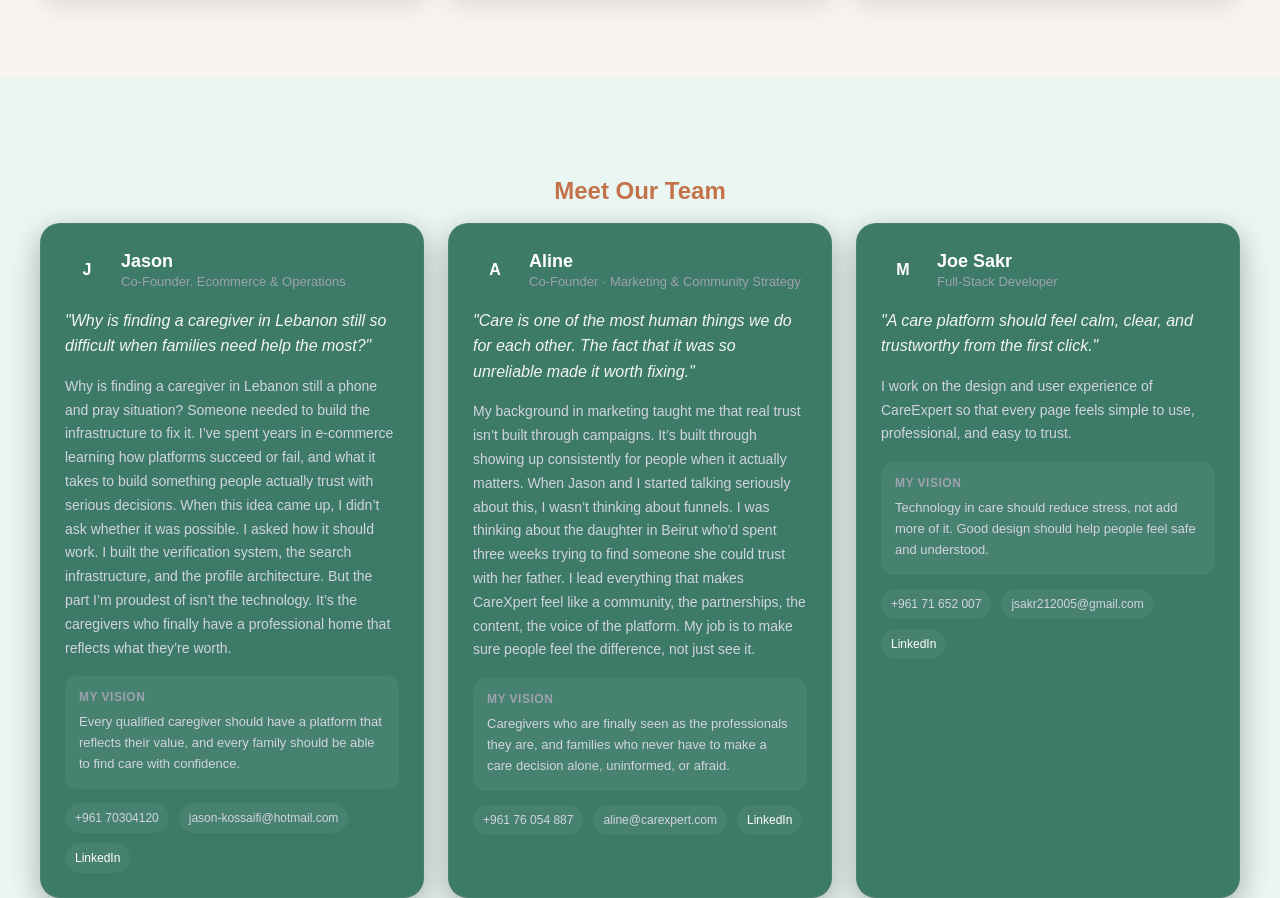
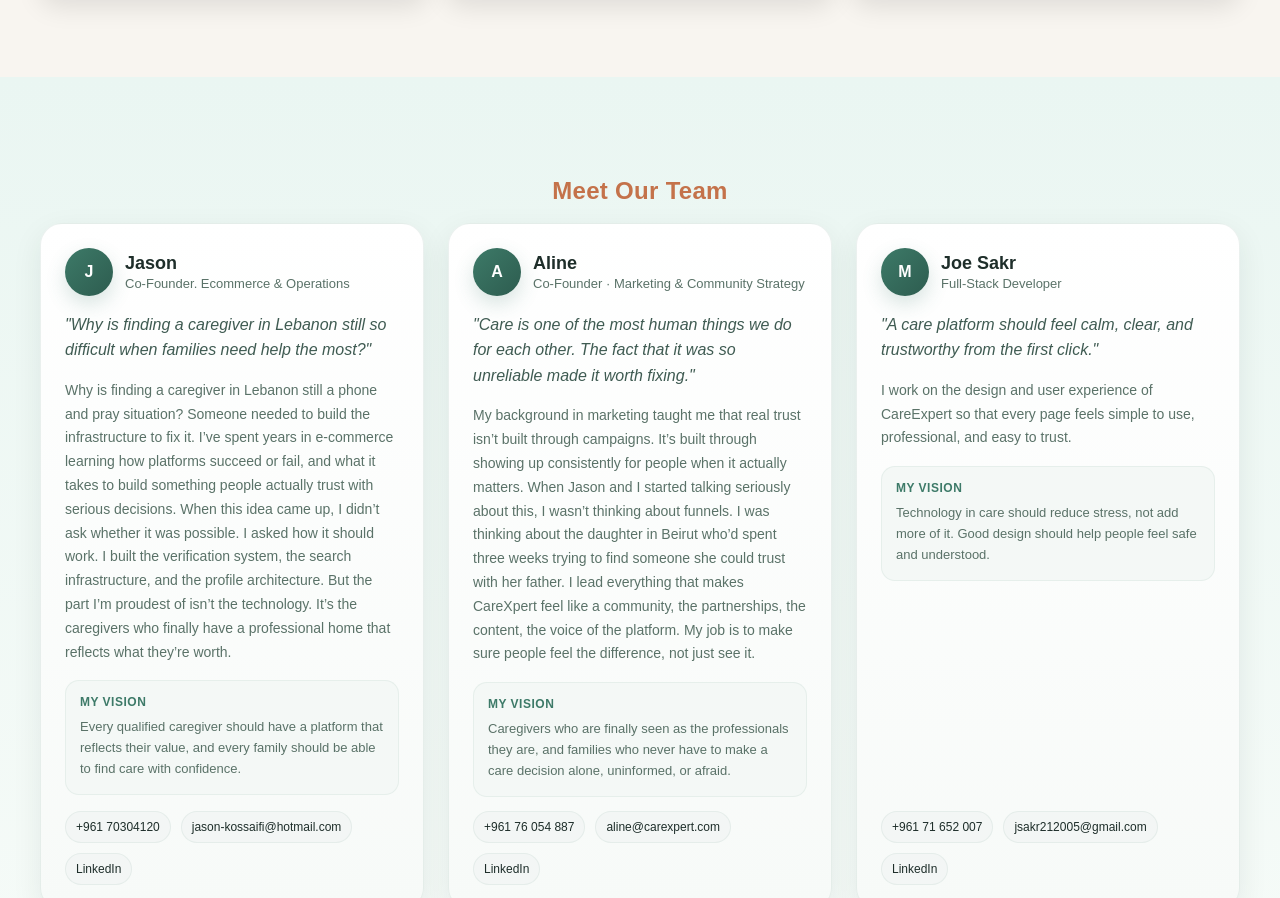
Before and after one commit to josephsakr001/linkedin-clone, a plain HTML site: page index.html in a window 1280 px wide. Shown: the part 2474-3372 px from the top of the page. Drawn offline with nearby package versions, Linux system fonts and the light colour scheme; no server answers.

Commit message:
designe box

```diff
--- a/styles.css
+++ b/styles.css
@@ -33,9 +33,9 @@
 img {
   max-width: 100%;
   height: auto;
-}
-
-img { max-width: 100%; display: block; }
+  display: block;
+}
+
 a { color: inherit; text-decoration: none; }
 input, textarea, button, select { font: inherit; }
 
@@ -168,7 +168,6 @@
   object-fit: cover;
   object-position: center center;
   z-index: 1;
-
 }
 
 .hero::after {
@@ -434,9 +433,10 @@
   color: var(--muted);
 }
 
+/* TEAM SECTION - PROFESSIONAL LIGHT STYLE */
 .team-section {
   padding: 80px 20px;
-  background-color: #eaf6f2;
+  background: linear-gradient(180deg, #eaf6f2 0%, #f6fbf8 100%);
 }
 
 .team-container {
@@ -446,9 +446,10 @@
 
 .team-title {
   text-align: center;
-  color: white;
-  font-size: 32px;
+  color: var(--text);
+  font-size: 34px;
   margin-bottom: 40px;
+  letter-spacing: 0.3px;
 }
 
 .team-cards {
@@ -462,12 +463,12 @@
   display: flex;
   flex-direction: column;
   height: 100%;
-  background: #3d7a68;
-  border-radius: 20px;
+  background: linear-gradient(180deg, #ffffff 0%, #f7faf8 100%);
+  border-radius: 22px;
   padding: 24px;
-  color: #d1d5db;
-  box-shadow: 0 10px 30px rgba(0, 0, 0, 0.3);
-  border: 1px solid rgba(255,255,255,0.06);
+  color: var(--text);
+  box-shadow: 0 10px 30px rgba(30, 46, 42, 0.08);
+  border: 1px solid rgba(61, 122, 104, 0.10);
 }
 
 .team-header {
@@ -478,34 +479,35 @@
 }
 
 .avatar {
-  width: 44px;
-  height: 44px;
+  width: 48px;
+  height: 48px;
   border-radius: 50%;
-  background: #3D7A68;
+  background: linear-gradient(135deg, var(--primary), var(--primary-dark));
   display: flex;
   align-items: center;
   justify-content: center;
   font-weight: 700;
   color: white;
   flex-shrink: 0;
+  box-shadow: 0 8px 20px rgba(61, 122, 104, 0.20);
 }
 
 .team-header h3 {
   margin: 0;
-  color: white;
+  color: var(--text);
   font-size: 18px;
 }
 
 .team-header p {
   margin: 2px 0 0;
   font-size: 13px;
-  color: #9ca3af;
+  color: var(--muted);
 }
 
 .quote {
   font-style: italic;
   margin: 0 0 16px;
-  color: #f3f4f6;
+  color: #3f5b52;
   line-height: 1.6;
 }
 
@@ -513,20 +515,22 @@
   font-size: 14px;
   line-height: 1.7;
   margin: 0 0 16px;
+  color: var(--muted);
 }
 
 .vision {
-  background: rgba(255,255,255,0.05);
+  background: #f4f8f6;
   padding: 14px;
-  border-radius: 12px;
+  border-radius: 14px;
   font-size: 13px;
   margin-bottom: 14px;
+  border: 1px solid rgba(61, 122, 104, 0.08);
 }
 
 .vision strong {
   display: block;
   margin-bottom: 8px;
-  color: #9ca3af;
+  color: var(--primary);
   font-size: 12px;
   letter-spacing: 0.5px;
 }
@@ -534,6 +538,7 @@
 .vision p {
   margin: 0;
   line-height: 1.6;
+  color: var(--muted);
 }
 
 .team-contact-row {
@@ -541,13 +546,16 @@
   flex-wrap: wrap;
   gap: 10px;
   font-size: 12px;
+  margin-top: auto;
 }
 
 .team-contact-row span,
 .team-contact-row a {
-  background: rgba(255,255,255,0.05);
+  background: #f3f6f5;
+  color: var(--text);
   padding: 8px 10px;
   border-radius: 999px;
+  border: 1px solid rgba(61, 122, 104, 0.08);
 }
 
 .contact-pill {
@@ -557,13 +565,13 @@
 
 .linkedin-pill {
   text-decoration: none;
+  color: var(--primary-dark);
+  transition: 0.2s ease;
+}
+
+.linkedin-pill:hover {
+  background: var(--primary);
   color: #ffffff;
-  transition: 0.2s ease;
-}
-
-.linkedin-pill:hover {
-  background: #ffffff;
-  color: #2d5c4f;
 }
 
 /* SEARCH */
@@ -1540,8 +1548,13 @@
     align-items: flex-start;
   }
 
+  .team-cards {
+    grid-template-columns: 1fr;
+  }
+
   .team-card-new {
     padding: 18px;
+    border-radius: 18px;
   }
 
   .team-header h3 {
```
Also changed, not shown: profile.html (+1 -1 lines).
